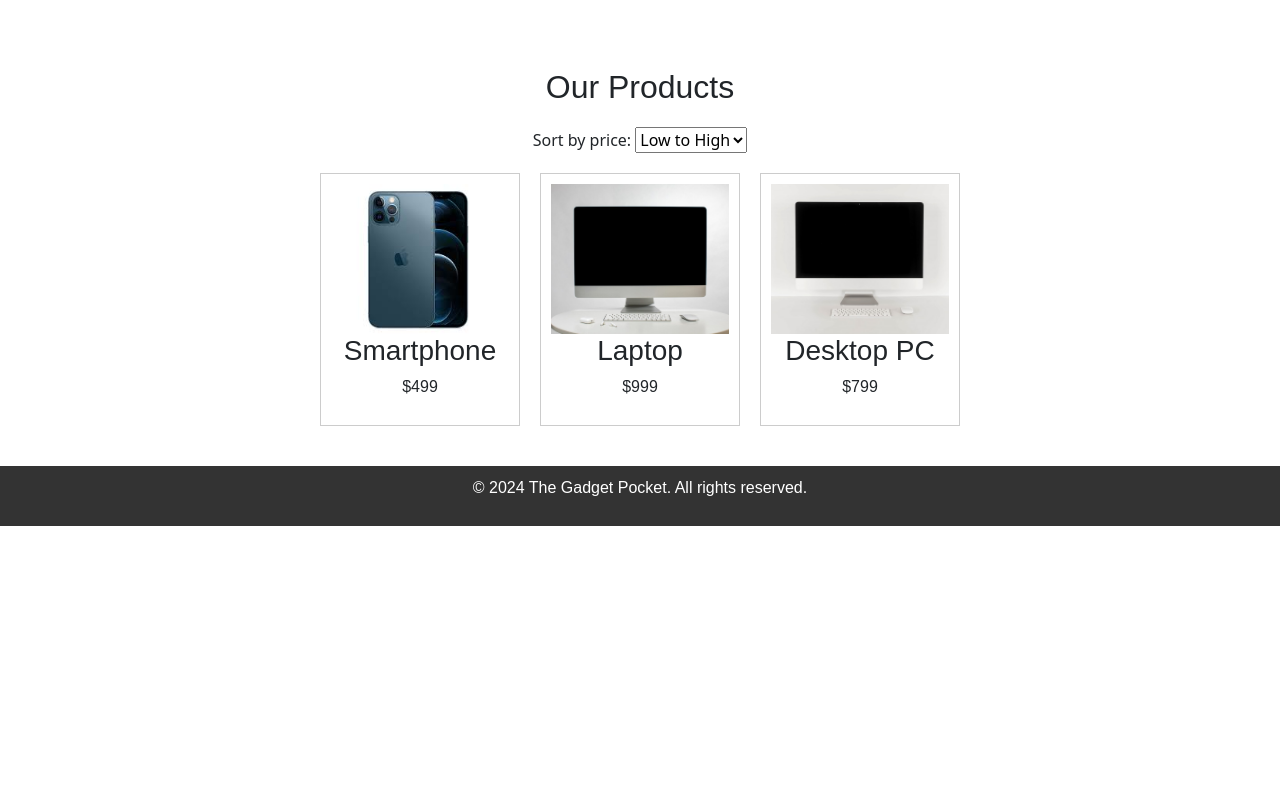
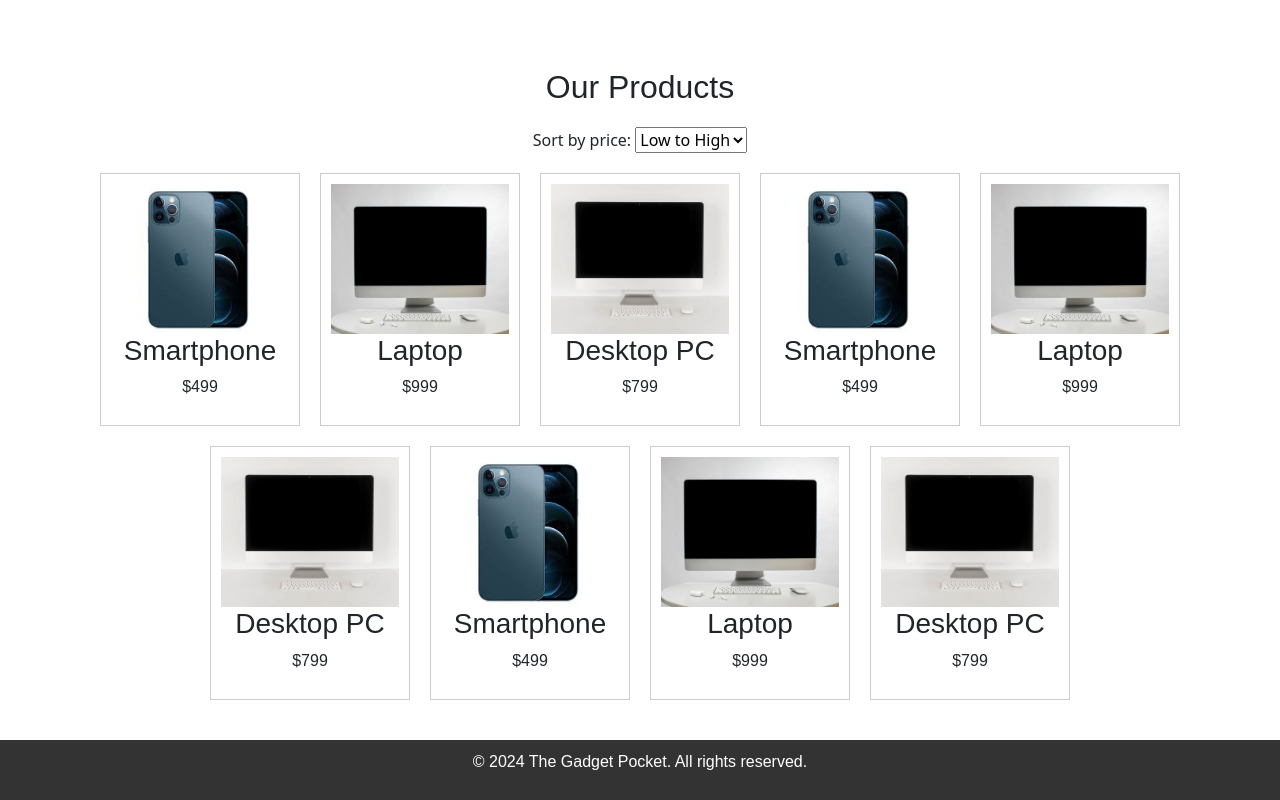
Before and after one commit to Akila-Rahman/The-Gadget-Pocket, a plain HTML site: page index.html in a window 1280 px wide. Shown: the part 2049-2849 px from the top of the page. Before the commit the page ends 2575 px from the top, so only its background shows below. Drawn offline with nearby package versions, Linux system fonts and the light colour scheme.

Commit message:
Add files via upload

```diff
--- a/index.html
+++ b/index.html
@@ -13,14 +13,14 @@
     <nav class="navbar">
         <div class="container">
 <a class="navbar-brand" href="#">
-      <img src="logo.png" class="logo-g" alt="Bootstrap" width="30" height="24">
+      <img src="logo.png" class="logo-g" alt="Bootstrap" width="300" height="100">
     </a>
 
             <ul class="nav-links">
 
 
                 <li><a href="#home">Home</a></li>
-                <li><a href="#products">Products</a></li>
+                <li><a href="products.html">Products</a></li>
                 <li><a href="#about">About</a></li>
                 <li><a href="#contact">Contact</a></li>
             </ul>
@@ -120,7 +120,41 @@
                     <h3>Desktop PC</h3>
                     <p>$799</p>
                 </div>
+<div class="product-card">
+                    <img src="phone.jpg" alt="Phone">
+                    <h3>Smartphone</h3>
+                    <p>$499</p>
+                </div>
+                <div class="product-card">
+                    <img src="laptop.jpg" alt="Laptop">
+                    <h3>Laptop</h3>
+                    <p>$999</p>
+                </div>
+                <div class="product-card">
+                    <img src="pc.jpg" alt="PC">
+                    <h3>Desktop PC</h3>
+                    <p>$799</p>
+                </div>
+         <div class="product-card">
+                    <img src="phone.jpg" alt="Phone">
+                    <h3>Smartphone</h3>
+                    <p>$499</p>
+                </div>
+                <div class="product-card">
+                    <img src="laptop.jpg" alt="Laptop">
+                    <h3>Laptop</h3>
+                    <p>$999</p>
+                </div>
+                <div class="product-card">
+                    <img src="pc.jpg" alt="PC">
+                    <h3>Desktop PC</h3>
+                    <p>$799</p>
+                </div>
             </div>
+
+
+            </div>
+
         </div>
     </section>
 
```
